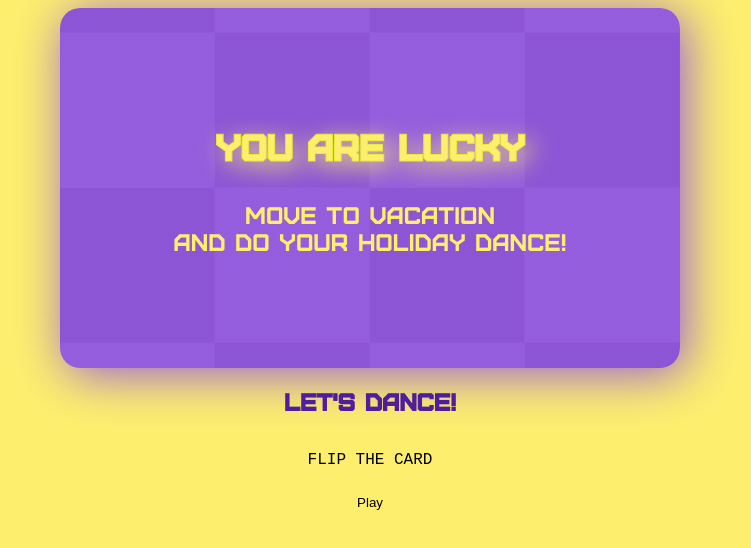
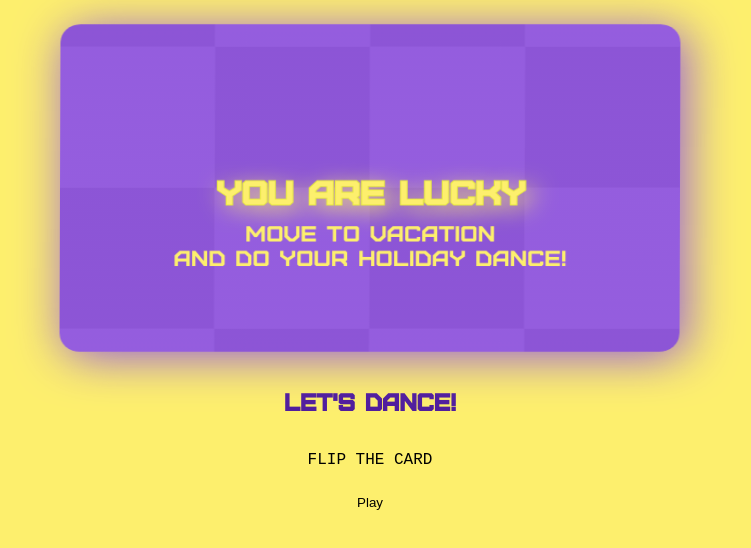
Before and after one commit to deenr/polymoly, an Angular app: page / in a window 1280 px wide. Both pictures are taken after a click on the button "Play". Shown: the top 548 px of the page, without its empty margins (270-1021 px from the left). Built offline with nearby package versions, Linux system fonts and the light colour scheme; a web font is replaced by a local one.

Commit message:
Implement 3d hover effect for card

```diff
--- a/src/app/app.component.html
+++ b/src/app/app.component.html
@@ -1,5 +1,9 @@
-<article class="homepage">
-  <app-poly-card [cardFlipped]="cardFlipped"></app-poly-card>
+<article #document class="homepage">
+  <app-poly-card
+    [cardFlipped]="cardFlipped"
+    [rotateX]="rotateX"
+    [rotateY]="rotateY"
+  ></app-poly-card>
   <h1>Let's dance!</h1>
   <p>FLIP THE CARD</p>
   <button mat-flat-button (click)="flipCard()">Play</button>
--- a/src/app/app.component.ts
+++ b/src/app/app.component.ts
@@ -1,4 +1,10 @@
-import { Component, ViewEncapsulation } from '@angular/core';
+import {
+  Component,
+  ElementRef,
+  HostListener,
+  ViewChild,
+  ViewEncapsulation,
+} from '@angular/core';
 
 @Component({
   selector: 'app-root',
@@ -8,6 +14,17 @@ import { Component, ViewEncapsulation } from '@angular/core';
 })
 export class AppComponent {
   cardFlipped = false;
+  rotateX: number;
+  rotateY: number;
+  @ViewChild('document') document: ElementRef;
+
+  @HostListener('mousemove', ['$event'])
+  onMouseMove(event: MouseEvent) {
+    this.rotateX =
+      -(this.document.nativeElement.offsetWidth / 2 - event.pageX) / 20;
+    this.rotateY =
+      (this.document.nativeElement.offsetHeight / 2 - event.pageY) / 10;
+  }
 
   flipCard(): void {
     this.cardFlipped = !this.cardFlipped;
--- a/src/app/poly-card/poly-card.component.html
+++ b/src/app/poly-card/poly-card.component.html
@@ -1,6 +1,12 @@
-<div class="card" [ngClass]="cardFlipped ? 'card-flipped' : 'card-unflipped'">
+<div
+  class="card"
+  [ngClass]="cardFlipped ? 'card-flipped' : 'card-unflipped'"
+  [ngStyle]="{
+    transform: 'rotateY(' + rotateX + 'deg) rotateX(' + rotateY + 'deg)'
+  }"
+>
   <ng-container *ngIf="!cardFlipped">
-    <div class="title-text">
+    <div #polymolyTitle class="title-text">
       <svg>
         <path
           id="curve"
@@ -12,13 +18,23 @@
       </svg>
     </div>
     <div class="illustration">
-      <div class="eclipse"></div>
-      <img class="star" src="../../assets/star.svg" alt="Star" />
-      <img class="polyman" src="../../assets/poly-man.svg" alt="Polyman" />
+      <div #eclipseIllustration class="eclipse"></div>
+      <img
+        #starIllustration
+        class="star"
+        src="../../assets/star.svg"
+        alt="Star"
+      />
+      <img
+        #polymanIllustration
+        class="polyman"
+        src="../../assets/poly-man.svg"
+        alt="Polyman"
+      />
     </div>
   </ng-container>
   <ng-container *ngIf="cardFlipped">
-    <h1>You are lucky</h1>
+    <h1 #cardTitle>You are lucky</h1>
     <p>Move to vacation <br />and do your holiday dance!</p>
   </ng-container>
 </div>
--- a/src/app/poly-card/poly-card.component.scss
+++ b/src/app/poly-card/poly-card.component.scss
@@ -11,10 +11,7 @@
   background-position: center;
   background-size: cover;
 
-  transition-duration: 300ms;
-  transition-property: transform, box-shadow;
-  transition-timing-function: ease-out;
-  transform: rotate3d(0);
+  transform-style: preserve-3d;
 }
 
 .card-flipped {
@@ -32,12 +29,16 @@
     -webkit-text-stroke: 1px #e8ec3a;
     text-shadow: 6px 6px 25px #fdef6e;
     margin-bottom: 10px;
+
+    transform: translateZ(100px);
   }
 
   p {
     font-size: 24px;
     font-family: "Furore";
     color: #fdef6d;
+
+    transform: translateZ(50px);
   }
 }
 
@@ -54,6 +55,8 @@
   height: 65px;
   margin-top: -35px;
   margin-right: 35px;
+
+  transform: translateZ(50px);
 
   text {
     font-family: "Furore";
@@ -72,6 +75,7 @@
 }
 
 .illustration {
+  transform-style: preserve-3d;
   display: grid;
   height: 50%;
   width: 50%;
@@ -85,16 +89,19 @@
   border-radius: 50%;
   outline: 2px solid #dc4ddd;
   outline-offset: -8px;
+  transform: translateZ(25px);
 }
 
 .star {
   grid-area: 1/1;
   margin: auto;
   filter: drop-shadow(6px 6px 25px #e8ec3a);
+  transform: translateZ(50px);
 }
 
 .polyman {
   z-index: 1;
   grid-area: 1/1;
   margin: auto;
+  transform: translateZ(75px);
 }
--- a/tsconfig.json
+++ b/tsconfig.json
@@ -19,10 +19,8 @@
     "target": "ES2022",
     "module": "ES2022",
     "useDefineForClassFields": false,
-    "lib": [
-      "ES2022",
-      "dom"
-    ]
+    "lib": ["ES2022", "dom"],
+    "strictPropertyInitialization": false
   },
   "angularCompilerOptions": {
     "enableI18nLegacyMessageIdFormat": false,
```
Also changed, not shown: src/app/poly-card/poly-card.component.ts (+10 -2 lines).
